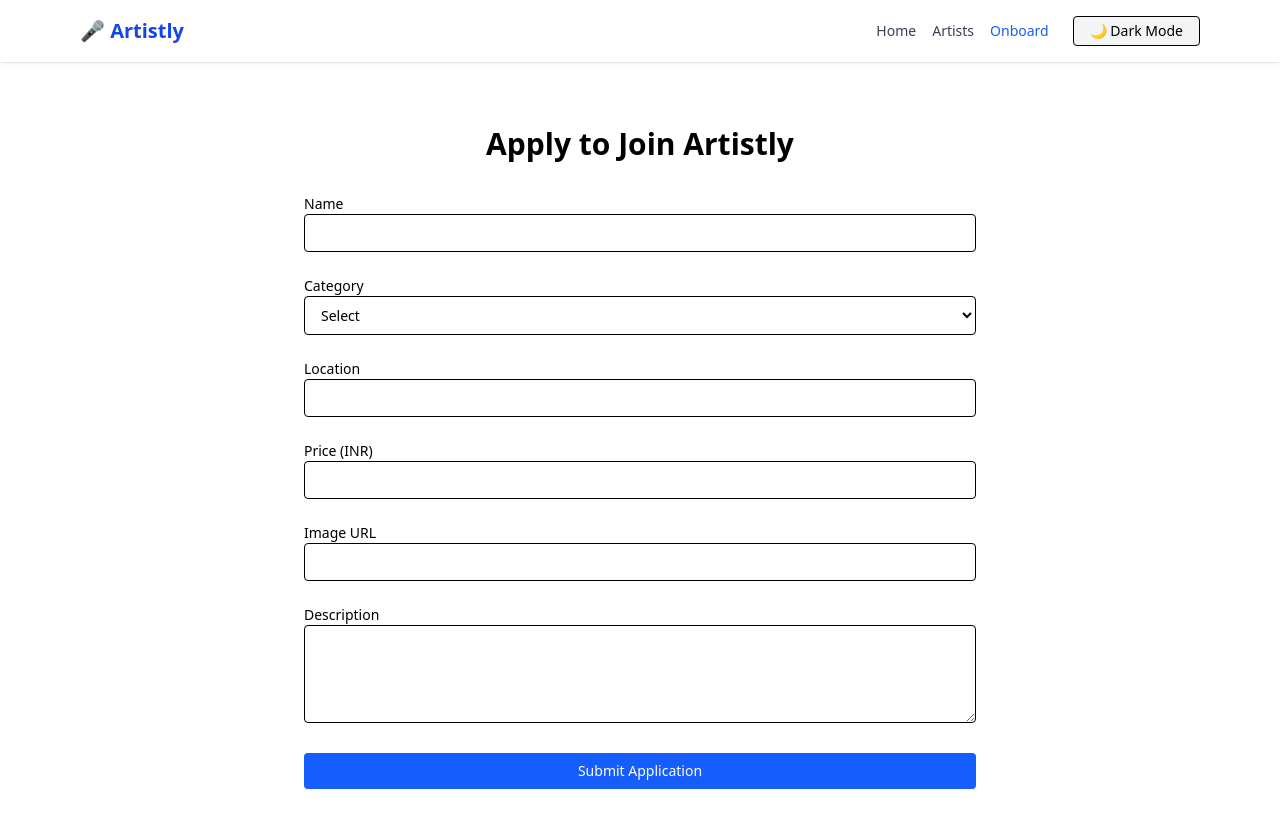
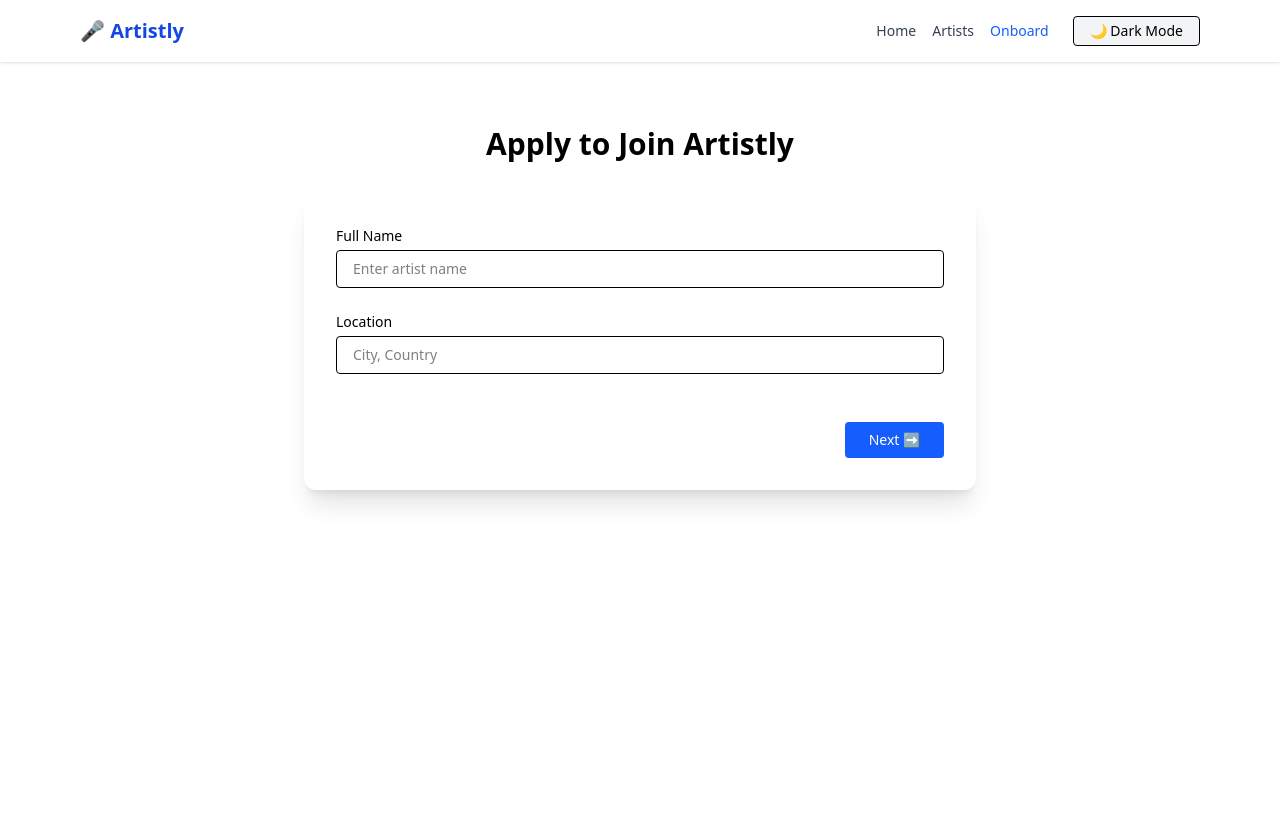
Before and after one commit to coder-prashant-raut/artistly-2, a Next.js app in the folder artistly/: page /onboard in a window 1280 px wide. Shown: the top 828 px of the page. After the commit the page ends 800 px from the top, so only its background shows below. Built offline with nearby package versions, Linux system fonts and the light colour scheme.

Commit message:
added artist details page and implemented all logic

```diff
--- a/artistly/components/cards/ArtistCard.jsx
+++ b/artistly/components/cards/ArtistCard.jsx
@@ -21,7 +21,8 @@ export default function ArtistCard({ artist }) {
 
         <div className="mt-4 flex gap-2">
           <a
-            href={`/artists/${artist.id}`}
+          href={`/artists/${artist.name.toLowerCase().replace(/\s+/g, "-")}`}
+
             className="flex-1 text-center bg-gray-100 dark:bg-zinc-700 text-sm text-gray-800 dark:text-white px-4 py-2 rounded hover:bg-gray-200 dark:hover:bg-zinc-600 transition"
           >
             More Details
--- a/artistly/components/forms/ArtistOnboardForm.jsx
+++ b/artistly/components/forms/ArtistOnboardForm.jsx
@@ -1,5 +1,7 @@
 "use client";
 import { useState } from "react";
+import { motion, AnimatePresence } from "framer-motion";
+import Link from "next/link";
 
 export default function ArtistOnboardForm() {
   const [form, setForm] = useState({
@@ -8,36 +10,100 @@ export default function ArtistOnboardForm() {
     location: "",
     price: "",
     description: "",
-    image: ""
+    image: "",
   });
+  const [step, setStep] = useState(1);
   const [submitted, setSubmitted] = useState(false);
 
   const handleChange = (e) => {
     setForm({ ...form, [e.target.name]: e.target.value });
   };
 
+  const handleNext = () => {
+    if (step < 3) setStep(step + 1);
+  };
+
+  const handlePrev = () => {
+    if (step > 1) setStep(step - 1);
+  };
+
   const handleSubmit = (e) => {
     e.preventDefault();
-    console.log("Submitted Artist:", form);
     setSubmitted(true);
   };
 
   if (submitted) {
-    return <p className="text-green-600 text-center">Application submitted successfully! 🎉</p>;
+    return (
+      <motion.div
+        initial={{ opacity: 0, y: 20 }}
+        animate={{ opacity: 1, y: 0 }}
+        className="text-center p-10 bg-white dark:bg-zinc-800 rounded-xl shadow-lg"
+      >
+        <h2 className="text-2xl font-semibold text-green-600 dark:text-green-400 mb-4">
+          🎉 Application submitted successfully!
+        </h2>
+        <Link
+          href="/"
+          className="inline-block mt-4 bg-blue-600 hover:bg-blue-700 text-white px-5 py-2 rounded transition"
+        >
+          Go to Homepage
+        </Link>
+      </motion.div>
+    );
   }
 
   return (
-    <form onSubmit={handleSubmit} className="space-y-6">
+    <form
+      onSubmit={handleSubmit}
+      className="space-y-6 bg-white dark:bg-zinc-800 p-8 rounded-xl shadow-xl w-full max-w-2xl mx-auto"
+    >
+      <AnimatePresence mode="wait">
+        <motion.div
+          key={step}
+          initial={{ opacity: 0, x: 50 }}
+          animate={{ opacity: 1, x: 0 }}
+          exit={{ opacity: 0, x: -50 }}
+          transition={{ duration: 0.3 }}
+          className="space-y-6"
+        >
+          {step === 1 && (
+            <>
               <div>
-        <label className="block text-sm font-medium">Name</label>
-        <input name="name" required value={form.name} onChange={handleChange}
-          className="w-full border px-3 py-2 rounded text-sm" />
+                <label className="block text-sm font-medium mb-1">Full Name</label>
+                <input
+                  name="name"
+                  required
+                  value={form.name}
+                  onChange={handleChange}
+                  placeholder="Enter artist name"
+                  className="w-full border px-4 py-2 rounded text-sm bg-white dark:bg-zinc-700 dark:text-white"
+                />
               </div>
+              <div>
+                <label className="block text-sm font-medium mb-1">Location</label>
+                <input
+                  name="location"
+                  required
+                  value={form.location}
+                  onChange={handleChange}
+                  placeholder="City, Country"
+                  className="w-full border px-4 py-2 rounded text-sm bg-white dark:bg-zinc-700 dark:text-white"
+                />
+              </div>
+            </>
+          )}
 
+          {step === 2 && (
+            <>
               <div>
-        <label className="block text-sm font-medium">Category</label>
-        <select name="category" required value={form.category} onChange={handleChange}
-          className="w-full border px-3 py-2 rounded text-sm">
+                <label className="block text-sm font-medium mb-1">Category</label>
+                <select
+                  name="category"
+                  required
+                  value={form.category}
+                  onChange={handleChange}
+                  className="w-full border px-4 py-2 rounded text-sm bg-white dark:bg-zinc-700 dark:text-white"
+                >
                   <option value="">Select</option>
                   <option>Singer</option>
                   <option>Dancer</option>
@@ -45,38 +111,78 @@ export default function ArtistOnboardForm() {
                   <option>Speaker</option>
                 </select>
               </div>
+              <div>
+                <label className="block text-sm font-medium mb-1">Price (INR)</label>
+                <input
+                  name="price"
+                  type="number"
+                  required
+                  value={form.price}
+                  onChange={handleChange}
+                  placeholder="Expected fee"
+                  className="w-full border px-4 py-2 rounded text-sm bg-white dark:bg-zinc-700 dark:text-white"
+                />
+              </div>
+            </>
+          )}
 
+          {step === 3 && (
+            <>
               <div>
-        <label className="block text-sm font-medium">Location</label>
-        <input name="location" required value={form.location} onChange={handleChange}
-          className="w-full border px-3 py-2 rounded text-sm" />
+                <label className="block text-sm font-medium mb-1">Image URL</label>
+                <input
+                  name="image"
+                  value={form.image}
+                  onChange={handleChange}
+                  placeholder="https://..."
+                  className="w-full border px-4 py-2 rounded text-sm bg-white dark:bg-zinc-700 dark:text-white"
+                />
               </div>
+              <div>
+                <label className="block text-sm font-medium mb-1">Description</label>
+                <textarea
+                  name="description"
+                  required
+                  value={form.description}
+                  onChange={handleChange}
+                  placeholder="Short bio or about the artist..."
+                  rows={4}
+                  className="w-full border px-4 py-2 rounded text-sm bg-white dark:bg-zinc-700 dark:text-white"
+                />
+              </div>
+            </>
+          )}
+        </motion.div>
+      </AnimatePresence>
 
-      <div>
-        <label className="block text-sm font-medium">Price (INR)</label>
-        <input name="price" type="number" required value={form.price} onChange={handleChange}
-          className="w-full border px-3 py-2 rounded text-sm" />
-      </div>
+      <div className="flex justify-between pt-6">
+        {step > 1 ? (
+          <button
+            type="button"
+            onClick={handlePrev}
+            className="px-4 py-2 text-sm border rounded bg-gray-100 dark:bg-zinc-600 text-gray-800 dark:text-white"
+          >
+            ⬅ Previous
+          </button>
+        ) : <div />}
 
-      <div>
-        <label className="block text-sm font-medium">Image URL</label>
-        <input name="image" value={form.image} onChange={handleChange}
-          className="w-full border px-3 py-2 rounded text-sm" />
-      </div>
-
-      <div>
-        <label className="block text-sm font-medium">Description</label>
-        <textarea name="description" required value={form.description} onChange={handleChange}
-          rows={4} className="w-full border px-3 py-2 rounded text-sm" />
-      </div>
-
+        {step < 3 ? (
+          <button
+            type="button"
+            onClick={handleNext}
+            className="ml-auto px-6 py-2 text-sm bg-blue-600 hover:bg-blue-700 text-white rounded"
+          >
+            Next ➡
+          </button>
+        ) : (
           <button
             type="submit"
-  className="w-full bg-blue-600 hover:bg-blue-700 text-white px-4 py-2 rounded text-sm transition"
+            className="ml-auto px-6 py-2 text-sm bg-green-600 hover:bg-green-700 text-white rounded"
           >
-  Submit Application
+            ✅ Submit Application
           </button>
-
+        )}
+      </div>
     </form>
   );
 }
--- a/artistly/components/theme/ThemeContext.jsx
+++ b/artistly/components/theme/ThemeContext.jsx
@@ -4,29 +4,33 @@ import { createContext, useContext, useEffect, useState } from "react";
 const ThemeContext = createContext();
 
 export function ThemeProvider({ children }) {
-  const [theme, setTheme] = useState("light");
+  const [theme, setTheme] = useState(null);
 
   useEffect(() => {
+    // Detect system preference
+    const prefersDark = window.matchMedia("(prefers-color-scheme: dark)").matches;
     const stored = localStorage.getItem("theme");
-    const prefersDark = window.matchMedia("(prefers-color-scheme: dark)").matches;
-    const system = prefersDark ? "dark" : "light";
-    const applied = stored || system;
+    const defaultTheme = stored || (prefersDark ? "dark" : "light");
 
-    setTheme(applied);
-    document.documentElement.classList.add(applied);
+    setTheme(defaultTheme);
+    document.documentElement.classList.remove("light", "dark"); // clean slate
+    document.documentElement.classList.add(defaultTheme);
   }, []);
 
   const toggleTheme = () => {
     const newTheme = theme === "dark" ? "light" : "dark";
     setTheme(newTheme);
     localStorage.setItem("theme", newTheme);
-    document.documentElement.classList.remove(theme);
+    document.documentElement.classList.remove("light", "dark"); // clean old class
     document.documentElement.classList.add(newTheme);
   };
 
+  // Prevent flicker on first load
+  if (!theme) return null;
+
   return (
     <ThemeContext.Provider value={{ theme, toggleTheme }}>
-      {children}
+      <div className="transition-colors duration-300">{children}</div>
     </ThemeContext.Provider>
   );
 }
```
Also changed, not shown: artistly/app/artists/[slug]/page.jsx (added, +112 -0 lines). Lines whose indentation alone changed are shown as unchanged.
